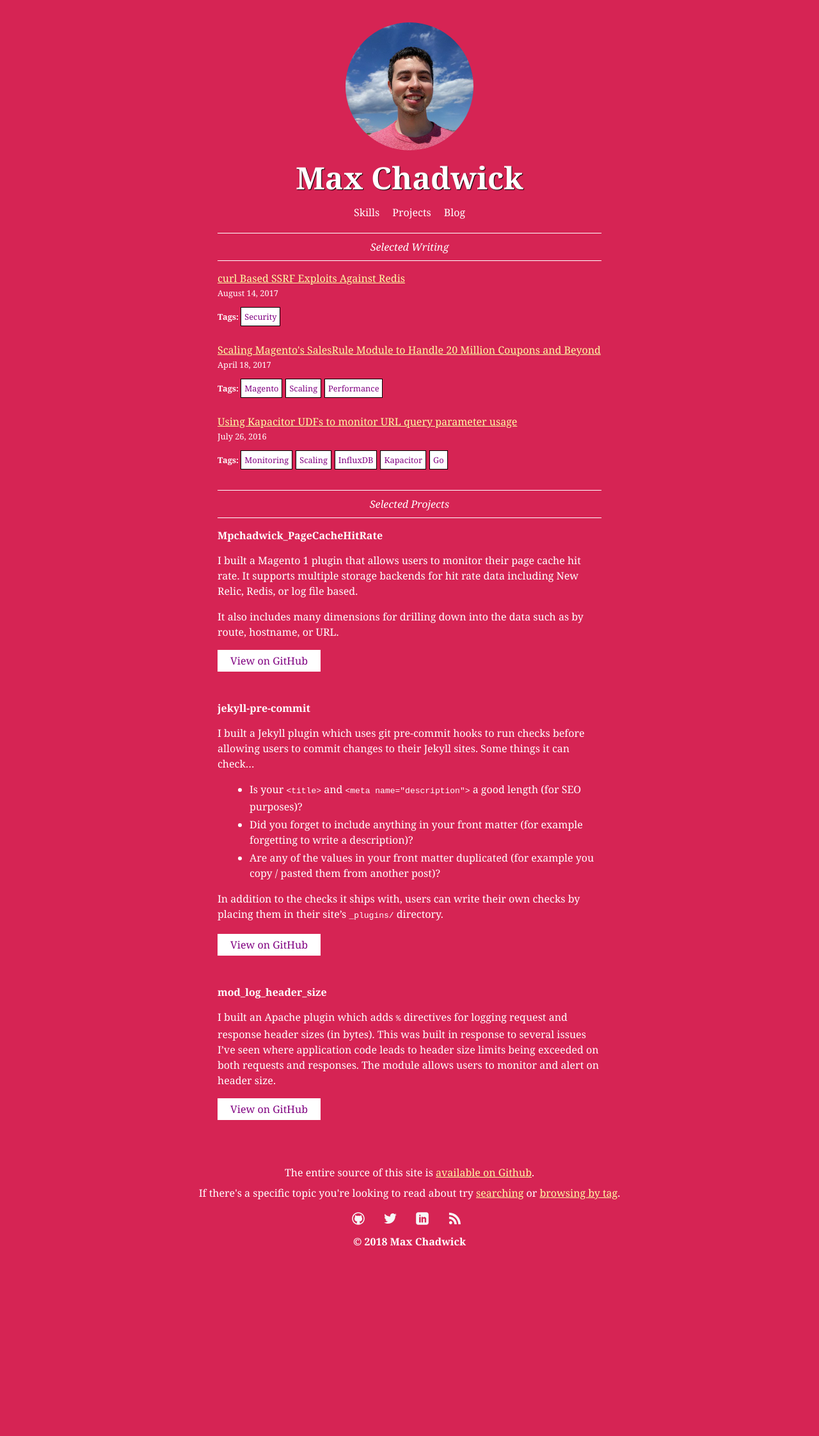
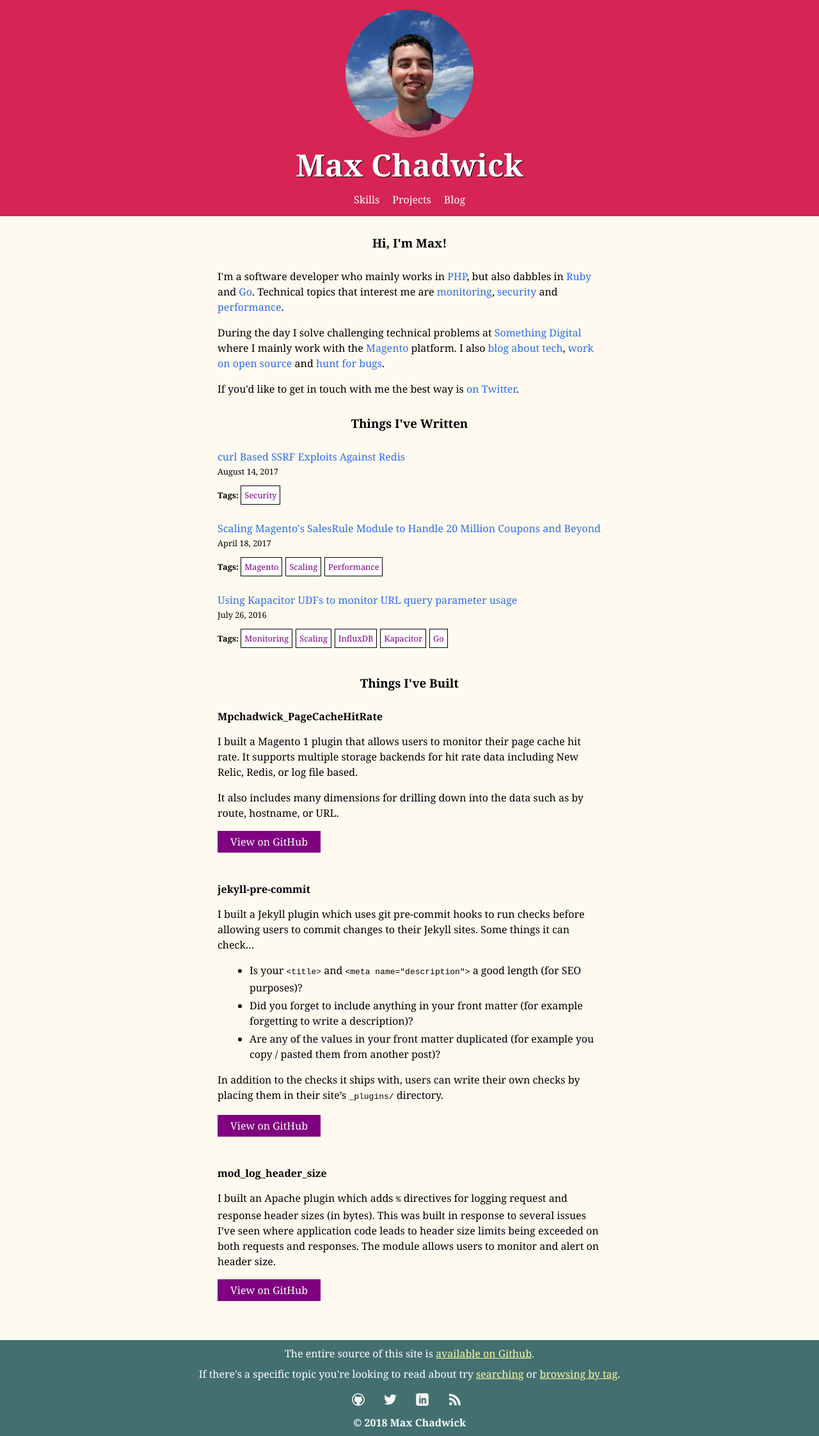
Before and after one commit to mpchadwick/mpchadwick.github.io, a Jekyll site: the page built from index.html, in a window 1280 px wide. Shown: the whole page at 64% size. Built offline with Jekyll 4.4.1, drawn with Linux system fonts in a browser that asks for light colours; before the commit the page ends 1962 px from its top, so only the background shows below that.

Commit message:
Redesign home page

```diff
--- a/_sass/_home.scss
+++ b/_sass/_home.scss
@@ -1,22 +1,19 @@
 body.home {
-  background-color: $color-bg-pop;
-  -webkit-box-align: center;
-  -webkit-align-items: center;
-      -ms-flex-align: center;
-          align-items: center;
-  -webkit-box-pack: center;
-      -ms-flex-pack: center;
-  color: white;
-  margin-top: 20px;
 
   .tags-list {
     margin-top: 1em;
   }
 
   .footer {
-    background-color: initial;
     margin-top: 0;
   }
+}
+
+.home-top {
+  background-color: $color-bg-pop;
+  color: white;
+  padding-top: 15px;
+  padding-bottom: 10px;
 }
 
 .home__avatar {
@@ -29,7 +26,6 @@ body.home {
 }
 
 .home-wrapper {
-  padding-top: 15px;
   padding-bottom: 15px;
 }
 
@@ -78,21 +74,12 @@ body.home {
   padding-left: 20px;
   padding-right: 20px;
   max-width: 600px;
-
-  .call-to-action {
-    background-color: white;
-    color: purple;
-  }
+  margin: 0 auto;
 
   &__header {
     margin-bottom: 1em;
     margin-top: 1em;
     text-align: center;
-    font-style: italic;
-    font-weight: normal;
-    font-size: 16px;
-    border-top: 1px solid white;
-    border-bottom: 1px solid white;
     padding-top: 10px;
     padding-bottom: 10px;
     margin-left: auto;
@@ -111,14 +98,6 @@ body.home {
     margin-bottom: 0.8em;
   }
 
-  &__link {
-    color: $color-bg-pop-link;
-    text-decoration: underline;
-    &:hover {
-      color: $color-bg-pop-link-hover;
-    }
-  }
-
   &__post-date {
     font-size: 0.8em;
   }
--- a/index.html
+++ b/index.html
@@ -5,6 +5,7 @@ body-class: home
 include-social: true
 ---
 <div class="home-wrapper">
+    <div class="home-top">
         <img class="home__avatar" alt="Max Chadwick" src="/img/me.jpg">
         <h1 class="home__header">Max Chadwick</h1>
         <ul class="home-menu">
@@ -12,8 +13,15 @@ include-social: true
             <li class="home-menu__item"><a class="home-menu__item-link" href="/projects">Projects</a></li>
             <li class="home-menu__item"><a class="home-menu__item-link" href="/blog/">Blog</a></li>
         </ul>
+    </div>
     <div class="home-featured-content-section">
-    <h3 class="home-featured-content-section__header">Selected Writing</h3>
+        <h3 class="home-featured-content-section__header">Hi, I'm Max!</h3>
+        <p>I'm a software developer who mainly works in <a href="{{ site.baseurl }}/tags/#php">PHP</a>, but also dabbles in <a href="{{ site.baseurl }}/tags/#ruby">Ruby</a> and <a href="{{ site.baseurl }}/tags/#go">Go</a>. Technical topics that interest me are <a href="{{ site.baseurl }}/tags/#monitoring">monitoring</a>, <a href="{{ site.baseurl }}/tags/#security">security</a> and <a href="{{ site.baseurl }}/tags/#performance">performance</a>.</p>
+        <p>During the day I solve challenging technical problems at <a href="https://www.somethingdigital.com/">Something Digital</a> where I mainly work with the <a href="{{ site.baseurl }}/tags/#magento">Magento</a> platform. I also <a href="{{ site.baseurl }}/blog">blog about tech</a>, <a href="https://github.com/mpchadwick">work on open source</a> and <a href="https://bugcrowd.com/mpchadwick">hunt for bugs</a>.</p>
+        <p>If you'd like to get in touch with me the best way is <a href="https://twitter.com/maxpchadwick">on Twitter</a>.</p>
+    </div>
+    <div class="home-featured-content-section">
+    <h3 class="home-featured-content-section__header">Things I've Written</h3>
     <ul class="home-featured-content-section__list">
         {% assign selected_posts = site.posts | where:"selected","true" %}
         {% for post in selected_posts %}
@@ -35,7 +43,7 @@ include-social: true
     </ul>
     </div>
     <div class="home-featured-content-section">
-        <h3 class="home-featured-content-section__header">Selected Projects</h3>
+        <h3 class="home-featured-content-section__header">Things I've Built</h3>
         {% assign selected_projects = site.projects | where:"selected","true" | sort: 'position' %}
         {% for project in selected_projects %}
         <h4>{{ project.title }}</h4>
```
Lines whose indentation alone changed are shown as unchanged.
